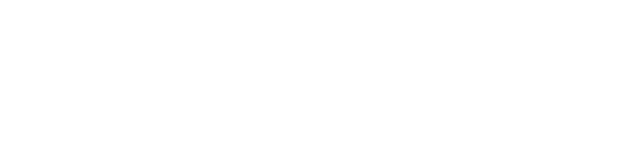
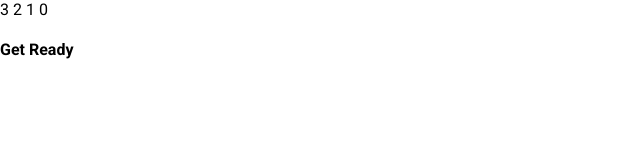
Before and after one commit to jecorrea-cloud/animated-countdown, a plain HTML site: page index.html in a window 1280 px wide. Shown: the whole page, without its empty margins (0-640 px from the left). Drawn offline with Linux system fonts and the light colour scheme.

Commit message:
hardcoded counter

```diff
--- a/index.html
+++ b/index.html
@@ -8,6 +8,15 @@
     <title>Animated Countdown</title>
 </head>
 <body>
+    <div class="counter">
+        <div class="nums">
+          <span class="in">3</span>
+          <span>2</span>
+          <span>1</span>
+          <span>0</span>
+        </div>
+        <h4>Get Ready</h4>
+      </div>
     <script src="script.js"></script>
 </body>
 </html>
```
